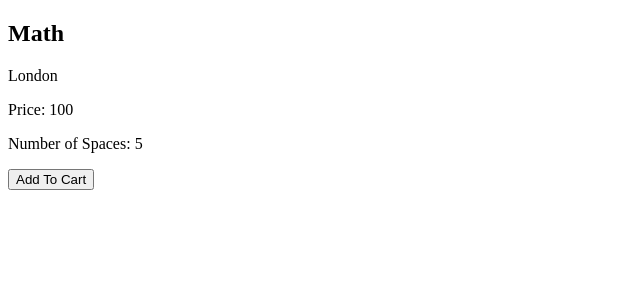
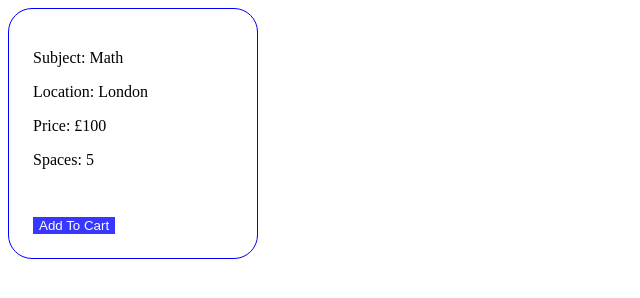
Before and after one commit to felixfavour/after-school-club, a plain HTML site: page index.html in a window 1280 px wide. Shown: the whole page, without its empty margins (0-640 px from the left). Drawn offline with nearby package versions, Linux system fonts and the light colour scheme.

Commit message:
added styling and changed labels

```diff
--- a/index.html
+++ b/index.html
@@ -6,16 +6,31 @@
   <meta name="viewport" content="width=device-width, initial-scale=1.0">
   <title>Group Coursework 1</title>
   <script src="https://unpkg.com/vue"></script>
+  <style>
+    .lesson {
+      background-color: #FFFFFF;
+      border: 1px solid blue;
+      border-radius: 24px;
+      padding: 24px;
+      width: 200px;
+    }
+    button {
+      background: rgb(55, 55, 255);
+      color: #FFFFFF;
+      border: none;
+      margin-top: 32px;
+    }
+  </style>
 </head>
 <body>
   <div id="app">
     <!-- Entry point of our application -->
     <div class="lesson">
       <div class="info">
-        <h2>{{ lesson.subject }}</h2>
-        <p>{{ lesson.location }}</p>
-        <p>Price: {{ lesson.price }}</p>
-        <p>Number of Spaces: {{ lesson.numberOfSpaces }}</p>
+        <p>Subject: {{ lesson.subject }}</p>
+        <p>Location: {{ lesson.location }}</p>
+        <p>Price: £{{ lesson.price }}</p>
+        <p>Spaces: {{ lesson.numberOfSpaces }}</p>
       </div>
       <button v-on:click="addToCart">
         Add To Cart
```
